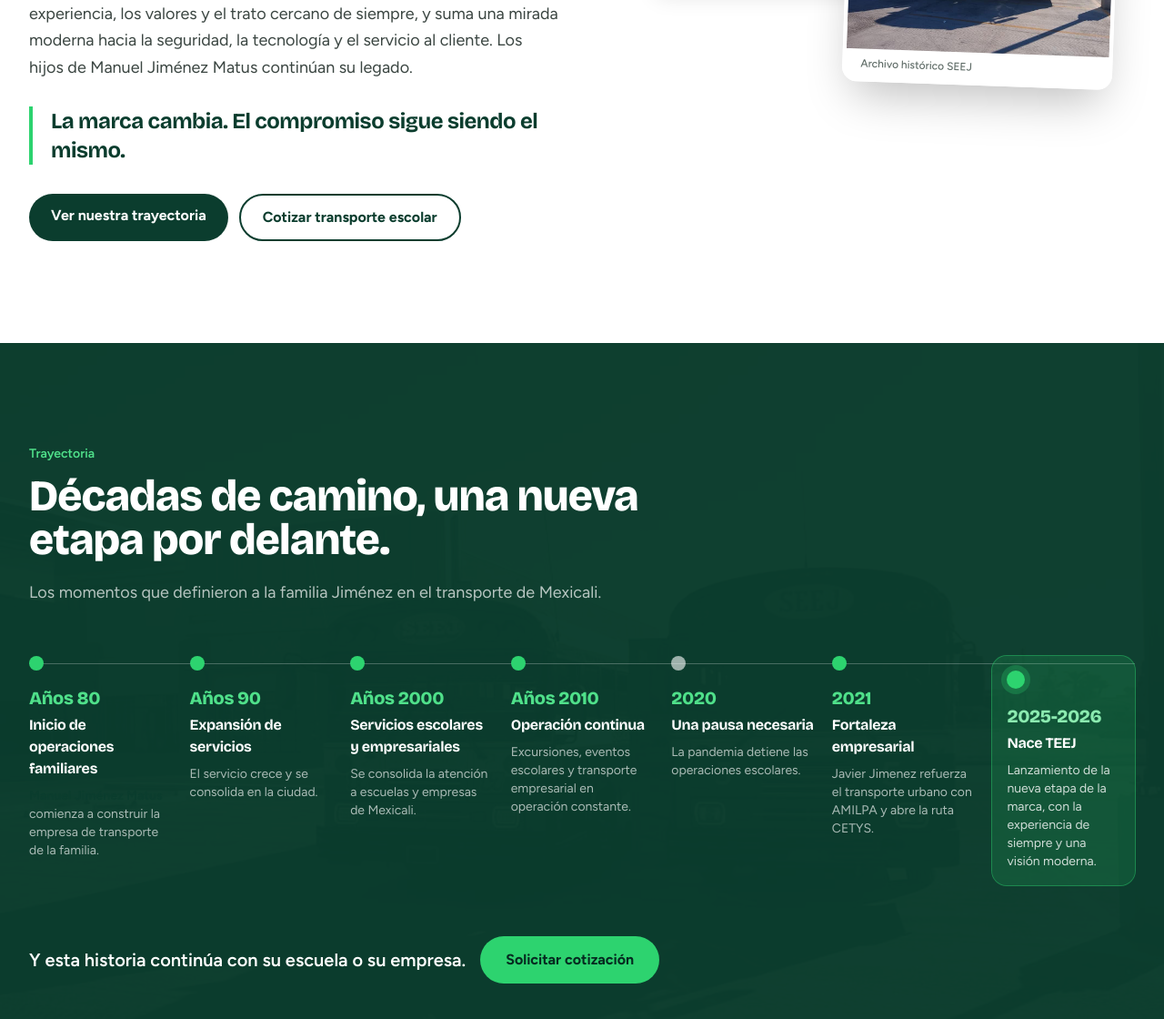
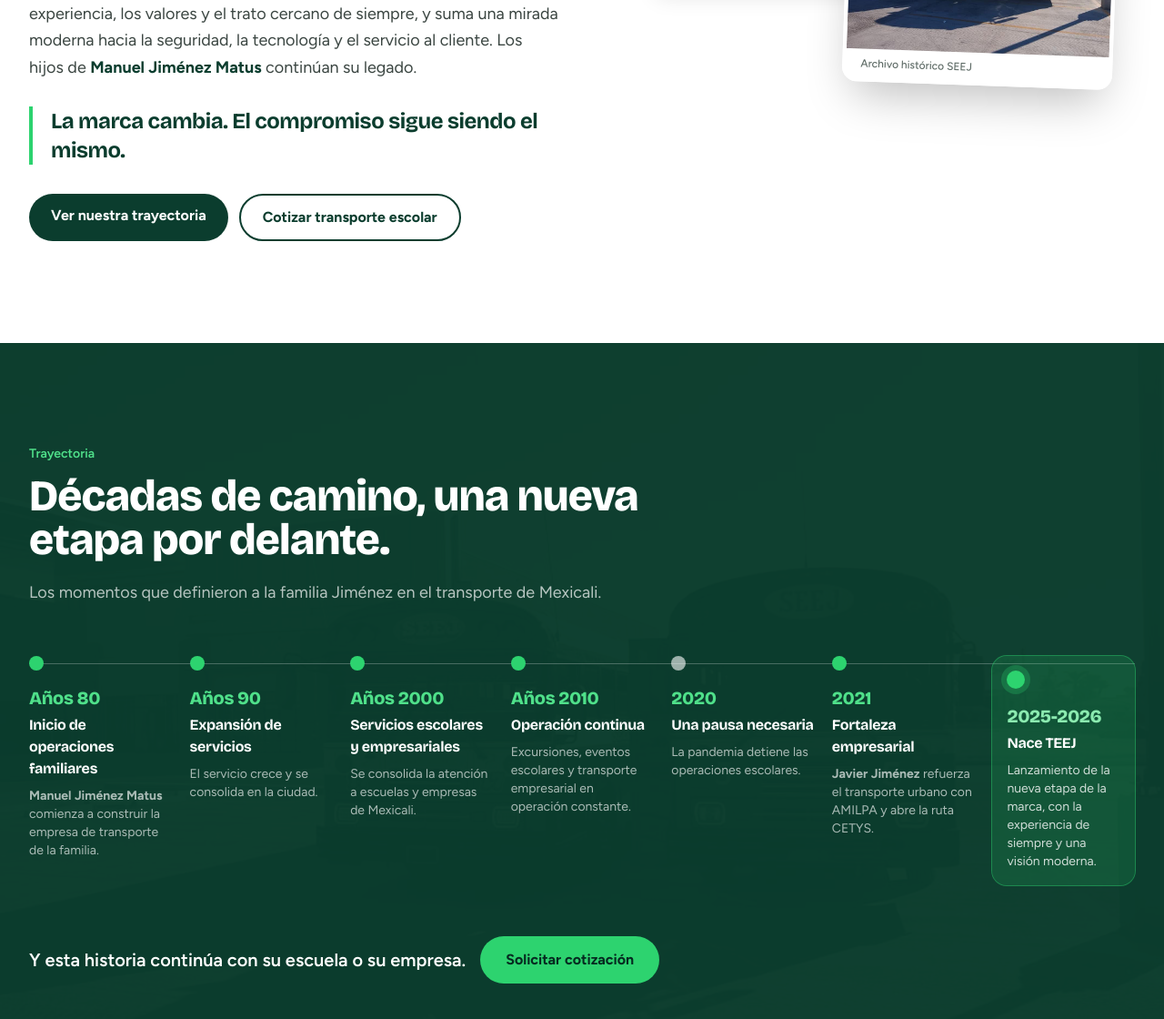
Before and after one commit to jimenenf/TEEJ-Web, a plain HTML site: page TEEJ-web/index.html in a window 1280 px wide. Shown: the part 9308-10428 px from the top of the page at 91% size. Drawn offline with nearby package versions, Linux system fonts and the light colour scheme.

Commit message:
Update index.html

```diff
--- a/TEEJ-web/index.html
+++ b/TEEJ-web/index.html
@@ -572,7 +572,7 @@
             <p>Todo empezó con <strong class="text-pine-900">Manuel Jiménez Matus</strong> y una idea sencilla: llevar a cada persona a su destino a tiempo y en buenas manos. Con esa disciplina, la familia Jiménez fue construyendo una trayectoria en el transporte de Mexicali durante más de 35 años.</p>
             <p>En esa historia existió <strong class="text-pine-900">SEEJ, Servicios Escolar Empresarial Jiménez</strong>, la división dedicada al transporte escolar y empresarial. Durante años, sus unidades acompañaron a grupos de estudiantes y docentes a actividades educativas, culturales y recreativas de la ciudad: Bol Bol, Sol del Niño, Bosque de la Ciudad, Ciudad Deportiva, la Feria del Libro, competencias escolares y eventos académicos.</p>
             <p>En 2020, la pandemia detuvo las operaciones escolares. Durante ese tiempo <strong class="text-pine-900">Javier Jiménez</strong> fortaleció el servicio empresarial y abrió nuevas rutas del transporte urbano.</p>
-            <p>Hoy nace <strong class="text-pine-900">TEEJ</strong>: la reactivación y evolución de SEEJ. Conserva la experiencia, los valores y el trato cercano de siempre, y suma una mirada moderna hacia la seguridad, la tecnología y el servicio al cliente. Los hijos de Manuel Jiménez Matus continúan su legado.</p>
+            <p>Hoy nace <strong class="text-pine-900">TEEJ</strong>: la reactivación y evolución de SEEJ. Conserva la experiencia, los valores y el trato cercano de siempre, y suma una mirada moderna hacia la seguridad, la tecnología y el servicio al cliente. Los hijos de <strong class="text-pine-900">Manuel Jiménez Matus</strong> continúan su legado.</p>
           </div>
 
           <p class="mt-7 border-l-4 border-leaf-500 pl-5 font-display text-2xl font-bold text-pine-900">La marca cambia. El compromiso sigue siendo el mismo.</p>
@@ -624,7 +624,7 @@
               <span class="absolute -left-[41px] top-1 h-4 w-4 rounded-full bg-leaf-500 lg:static lg:mb-4 lg:block"></span>
               <p class="font-display text-xl font-extrabold text-leaf-400">Años 80</p>
               <h3 class="mt-1 font-bold">Inicio de operaciones familiares</h3>
-              <p class="mt-2 text-sm text-white/65"><strong class="text-pine-900">Manuel Jiménez Matus</strong> comienza a construir la empresa de transporte de la familia.</p>
+              <p class="mt-2 text-sm text-white/65"><strong>Manuel Jiménez Matus</strong> comienza a construir la empresa de transporte de la familia.</p>
             </li>
             <li class="relative">
               <span class="absolute -left-[41px] top-1 h-4 w-4 rounded-full bg-leaf-500 lg:static lg:mb-4 lg:block"></span>
@@ -654,7 +654,7 @@
               <span class="absolute -left-[41px] top-1 h-4 w-4 rounded-full bg-leaf-500 lg:static lg:mb-4 lg:block"></span>
               <p class="font-display text-xl font-extrabold text-leaf-400">2021</p>
               <h3 class="mt-1 font-bold">Fortaleza empresarial</h3>
-              <p class="mt-2 text-sm text-white/65">Javier Jimenez refuerza el transporte urbano con AMILPA y abre la ruta CETYS.</p>
+              <p class="mt-2 text-sm text-white/65"><strong>Javier Jiménez</strong> refuerza el transporte urbano con AMILPA y abre la ruta CETYS.</p>
             </li>
             <!-- Hito actual, destacado -->
             <li class="relative rounded-2xl bg-leaf-500/15 p-4 ring-1 ring-leaf-500/50 max-lg:-ml-4">
```
